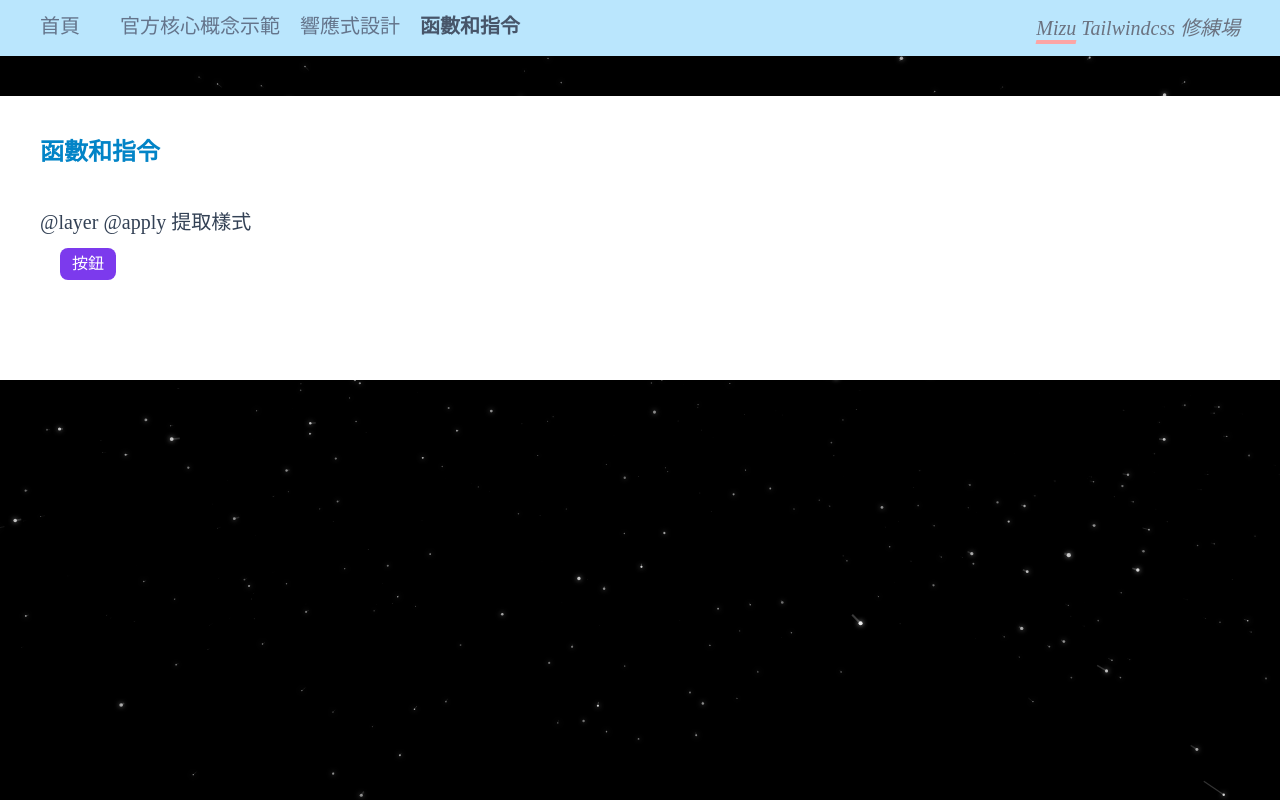
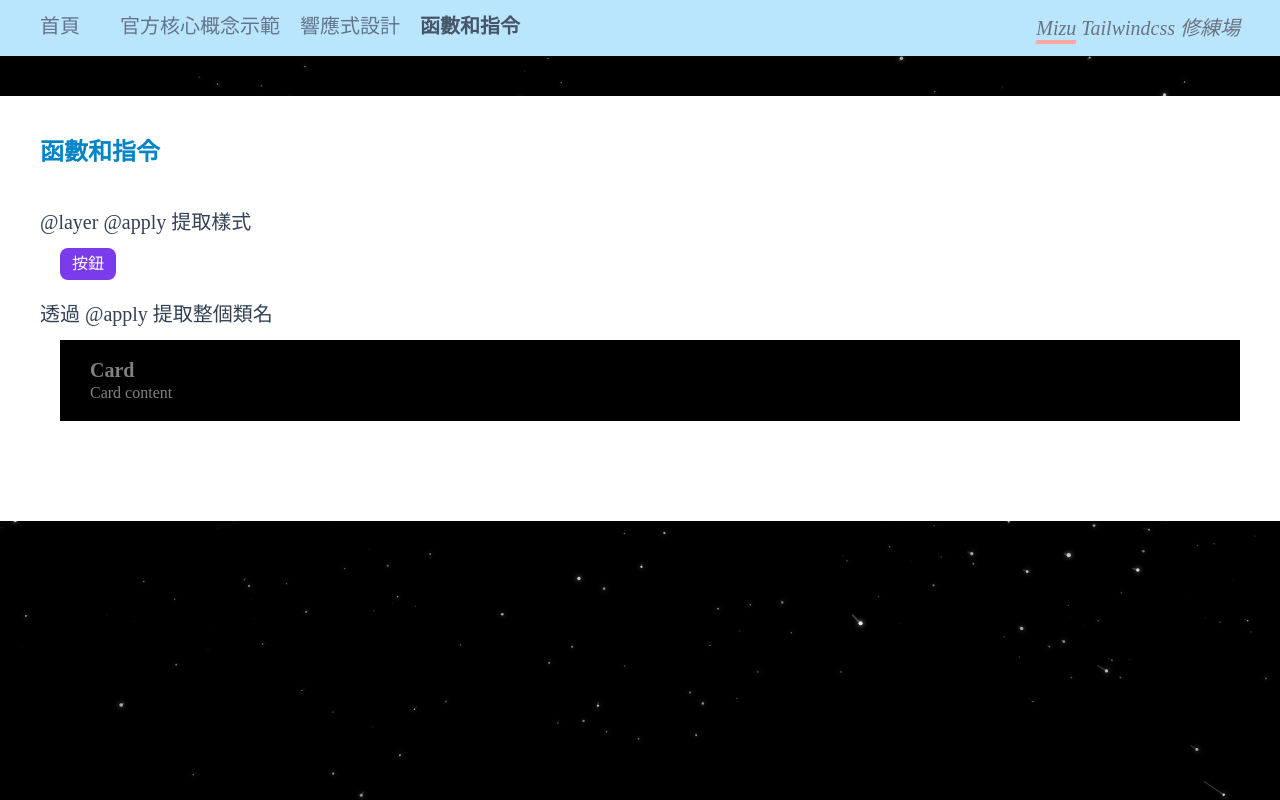
Before and after one commit to MizuYang/tailwind-playground, a Nuxt app: page /functions-and-directives in a window 1280 px wide. Built offline with nearby package versions, Linux system fonts and the light colour scheme.

Commit message:
新增 透過 @apply 提取整個類名

```diff
--- a/pages/functions-and-directives.vue
+++ b/pages/functions-and-directives.vue
@@ -11,6 +11,15 @@
       <SectionContent title="@layer @apply 提取樣式">
         <template #content>
           <button type="button" class="btn-primary test">按鈕</button>
+        </template>
+      </SectionContent>
+
+      <SectionContent title="透過 @apply 提取整個類名">
+        <template #content>
+          <div class="card">
+            <h2>Card</h2>
+            <p>Card content</p>
+          </div>
         </template>
       </SectionContent>
     </main>
@@ -29,4 +38,28 @@
 .test {
   background-color: pink;
 }
+
+.card-content {
+  h2 {
+    font-size: 20px;
+    font-weight: 700;
+    margin-bottom: 5px;
+  }
+  p {
+    font-size: 16px;
+    font-weight: 500;
+  }
+}
+.card-theme-dark {
+  background-color: #000;
+  color: grey;
+}
+.card-spacing {
+  padding: 20px 30px;
+}
+@layer components {
+  .card {
+    @apply card-theme-dark card-content card-spacing;
+  }
+}
 </style>
```
